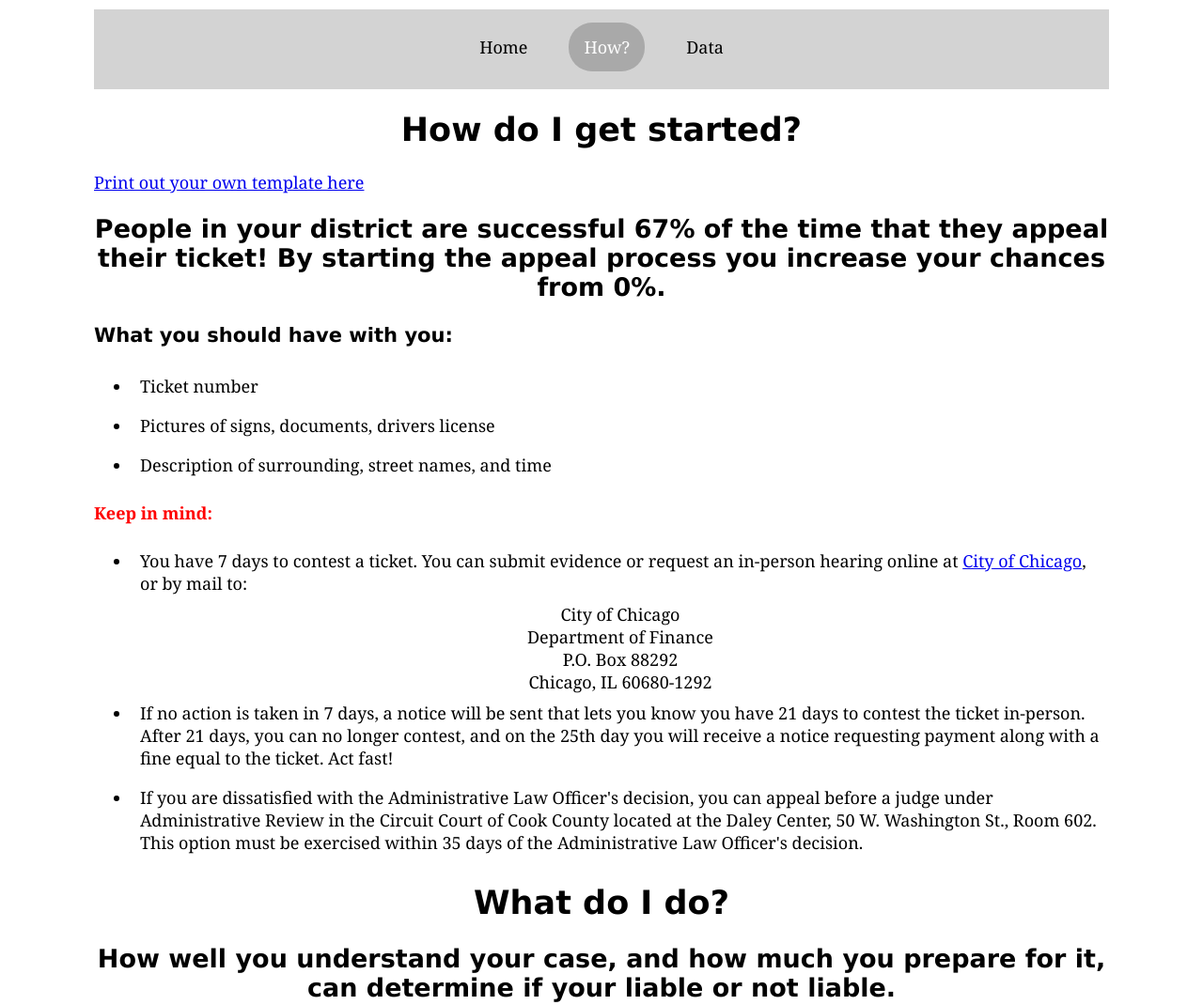
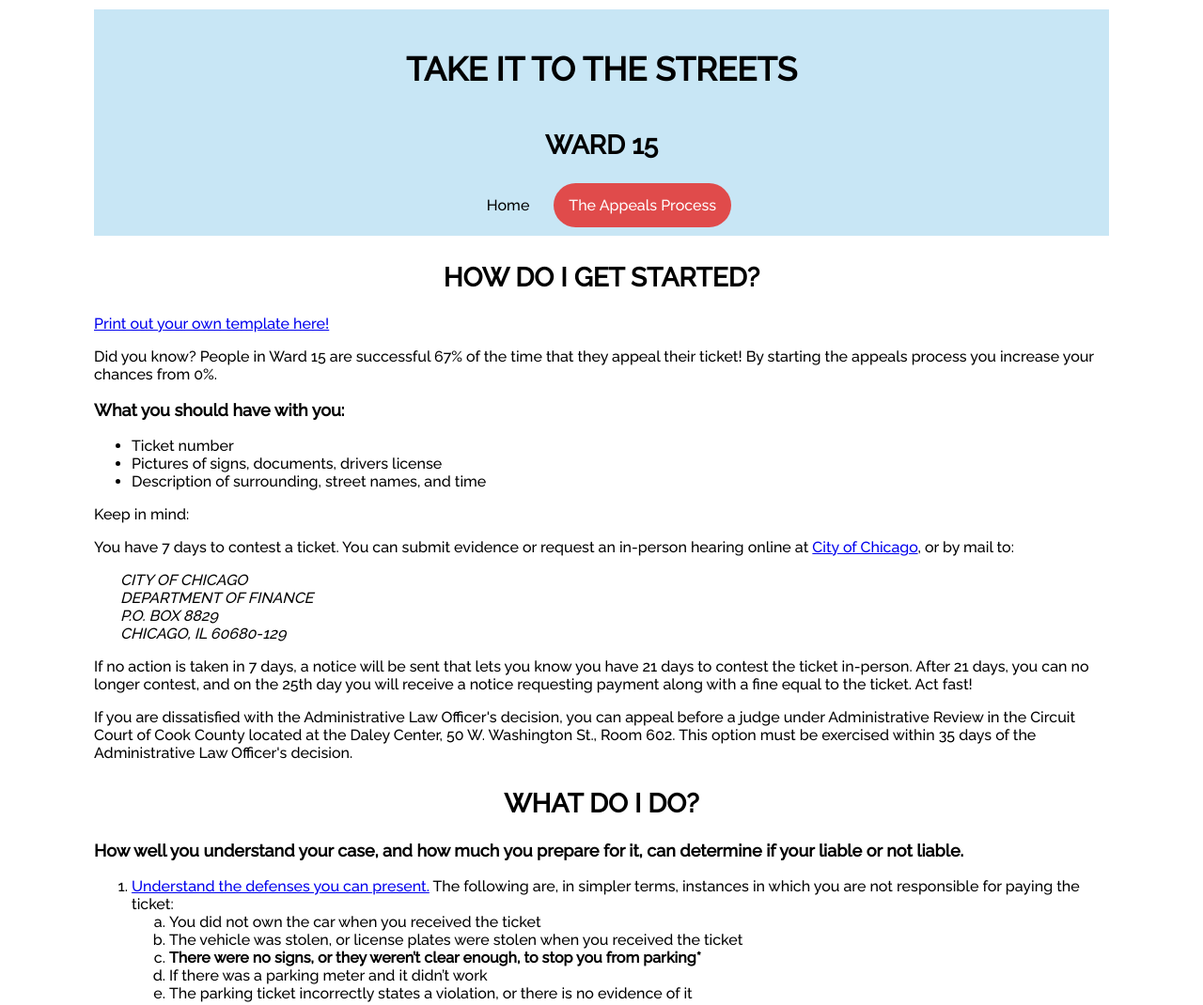
Before and after one commit to cdharma3/tech-com-final, a plain HTML site: page template.html in a window 1280 px wide. Shown: the top 1070 px of the page at 94% size. Drawn offline with Linux system fonts and the light colour scheme.

Commit message:
Beta CSS version, updating html and pngs

```diff
--- a/css/style.css
+++ b/css/style.css
@@ -5,8 +5,9 @@ html {
 
 body {
     /* Default values for body, should be overwritten */
-    font-family: Cambria, Times, 'Times New Roman', serif;
-    font-size: 18px;
+    font-family: 'Raleway', verdana, Cambria, Times;
+    font-size: 16px;
+    font-weight: 450;
     margin: 0 auto;
     padding: 10px;
     max-width: 1080px;
@@ -18,22 +19,53 @@ img {
 }
 
 h1 {
-    font-family: verdana, Cambria, Times;
+    font-family: 'Raleway', verdana, Cambria, Times;
     font-size: 35px;
+    font-weight: 800;
+    line-height: 72px;
+    text-align: center;
+    text-transform: uppercase;
+
 }
 
 h2 {
-    font-family: verdana, Cambria, Times;
+    font-family: 'Raleway', verdana, Cambria, Times;
+    font-size: 28px;
+    font-weight: 800;
+    margin-top: 28px;
+    text-align: center;
+    text-transform: uppercase;
 }
 
 h3 {
-    font-family: verdana, Cambria, Times;
+    font-family: 'Raleway', verdana, Cambria, Times;
+    font-size: 18px;
+    font-weight: 800;
+    text-align: left;
 }
 
 header {
-    background-color: lightgray;
+    background-color: #c8e6f5 ;
     text-align: center;
     padding: 5px;
+}
+
+footer {
+    font-size: 13px;
+    text-align: center;
+}
+
+address {
+    margin-left: 28px;
+    text-align: left;
+    text-transform: uppercase;
+}
+
+/* Did you know subtitle box */
+
+/* Hoverable */
+.hoverable:hover {
+    font-weight: 550;
 }
 
 /* Navbar content */
@@ -63,13 +95,13 @@ header {
 }
 
 .navbar-item a:hover {
-    background-color: gray;
+    background-color: #f85353;
     color: white;
 }
 
 #active {
     border-radius: 25px;
-    background-color: darkgray;
+    background-color: #e04b4b;
     color: white;
 }
 
@@ -91,9 +123,9 @@ header {
     border-radius: 25px;
     float: none;
     color: black;
-    background-color: lightgray;
+    background-color: #c8e6f5;
     margin-top: 10px;
-    margin-left: -44px;
+    margin-left: 21px;
     text-decoration: none;
     padding: 14px 16px;
     display: block;
@@ -101,7 +133,7 @@ header {
 }
 
 .dropdown-content a:hover {
-    background-color: gray;
+    background-color: #f85353;
 }
 
 .dropdown-wrapper:hover .dropdown-content {
@@ -115,16 +147,13 @@ header {
 }
 
 .grid-container .img_1 {
+    text-align: center;
     grid-column: 1 / 3;
     grid-row: 0;
 }
 
 .grid-container .img_2 {
-    grid-column: 3;
-    grid-row: 0;
-}
-
-.grid-container .img_3 {
+    text-align: center;
     grid-column: 1 / 3;
     grid-row: 1;
 }
--- a/css/templatestyle.css
+++ /dev/null
@@ -1,154 +0,0 @@
-/* Begin css file */
-html {
-    scroll-behavior: smooth;
-}
-
-body {
-    /* Default values for body, should be overwritten */
-    font-family: Cambria, Times, 'Times New Roman', serif;
-    font-size: 18px;
-    margin: 0 auto;
-    padding: 10px;
-    max-width: 1080px;
-}
-
-img {
-    max-width: 90%;
-    max-height: 90%;
-}
-
-h1 {
-    font-family: verdana, Cambria, Times;
-    font-size: 35px;
-    text-align: center;
-}
-
-h2 {
-    font-family: verdana, Cambria, Times;
-    text-align: center;
-}
-
-h3 {
-    font-family: verdana, Cambria, Times;
-}
-
-header {
-    background-color: lightgray;
-    text-align: center;
-    padding: 5px;
-}
-
-/* Navbar content */
-.navbar {
-    text-align: center;
-    list-style-type: none;
-    margin: 0 auto;
-    padding: 0;
-    overflow: visible;
-    display: inline-block;
-}
-
-.navbar-item {
-    overflow: visible;
-    float: left;
-    margin: 0 auto;
-}
-
-.navbar-item a {
-    border-radius: 25px;
-    display: block;
-    color: black;
-    text-align: center;
-    padding: 14px 16px;
-    margin-right: 10px;
-    text-decoration: none;
-}
-
-.navbar-item a:hover {
-    background-color: gray;
-    color: white;
-}
-
-#active {
-    border-radius: 25px;
-    background-color: darkgray;
-    color: white;
-}
-
-/* Dropdown Style */
-.dropdown-wrapper .dropdown-button {
-    font-family: inherit;
-    margin: 0;
-}
-
-.dropdown-content {
-    float: center;
-    text-align: center;
-    display: none;
-    position: absolute;
-    z-index: 1;
-}
-
-.dropdown-content li a{
-    border-radius: 25px;
-    float: none;
-    color: black;
-    background-color: lightgray;
-    margin-top: 10px;
-    margin-left: -44px;
-    text-decoration: none;
-    padding: 14px 16px;
-    display: block;
-    text-align: center;
-}
-
-.dropdown-content a:hover {
-    background-color: gray;
-}
-
-.dropdown-wrapper:hover .dropdown-content {
-    display: block;
-}
-
-/* Grid layout */
-.grid-container {
-    display: grid;
-    grid-column-gap: 15px;
-}
-
-.grid-container .img_1 {
-    grid-column: 1 / 3;
-    grid-row: 0;
-}
-
-.grid-container .img_2 {
-    grid-column: 3;
-    grid-row: 0;
-}
-
-.grid-container .img_3 {
-    grid-column: 1 / 3;
-    grid-row: 1;
-}
-
-/* Contact footer */
-#contact {
-    text-align: center;
-}
-p.reminder{
-    text-align: left;
-    font-weight: bold;
-    color: #ff0000;
-}
-li.address{
-    text-align: center;
-    list-style: none;
-    padding:0em;
-}
-li{
-    padding: .5em;
-}
-li.add{
-    padding:0em;
-}
-.tab { line-height: 1.8; }
--- a/template.html
+++ b/template.html
@@ -9,9 +9,10 @@
     <meta name="description" content="Dismiss your parking ticket website" />
 
     <!-- Imports -->
-    <link rel="stylesheet" href="./css/templatestyle.css">
-    <!-- Google material icons -->
-    <link rel="stylesheet" href="https://fonts.googleapis.com/icon?family=Material+Icons">
+    <link rel="stylesheet" href="./css/style.css">
+    <link rel="preconnect" href="https://fonts.googleapis.com">
+    <link rel="preconnect" href="https://fonts.gstatic.com" crossorigin>
+    <link href="https://fonts.googleapis.com/css2?family=Raleway:wght@300;400;500&display=swap" rel="stylesheet">
 
     <title>Chicago Parking Tickets</title>
 
@@ -19,19 +20,21 @@
 
 <body>
     <header>
+        <h1>Take It To The Streets</h1>
+        <h2>Ward 15</h2>
         <nav id="header">
             <ul class="navbar">
-                <!-- Example of regular items -->
+                <!-- Dropdown navbar -->
                 <li class="navbar-item"><a href="./index.html">Home</a></li>
-                <li class="navbar-item"><a href="./template.html" id="active">How?</a></li>
                 <li class="navbar-item">
                     <div class="dropdown-wrapper">
-                        <a class="dropdown-button" href="data.html">Data</a>
+                        <a class="dropdown-button" href="./template.html" id="active">The Appeals Process</a>
 
-                        <!-- Example of a drop down item -->
+                        <!-- Dropdown item -->
                         <div class="dropdown-content">
                             <ul class="navbar">
-                                <li><a href="data.html#example1">Example Item 1</a></li>
+                                <li><a href="./template.html#Firststeps">Getting Started</a></li>
+                                <li><a href="./template.html#WhatToSay">What Do I Do?</a></li>
                             </ul>
                         </div>
                     </div>
@@ -39,44 +42,56 @@
             </ul>
         </nav>
     </header>
-    <div class="Firststeps">
-        <h1 class="title">How do I get started?</h1>
-        <a href="AppealTemplateWard15.pdf" target= "_blank">Print out your own template here</a>
-        <h2 class="subtitle">People in your district are successful 67% of the time that they appeal their ticket! By
-            starting the appeal process you increase your chances from 0%.</h2>
+    <!-- First Steps Section -->
+    <div id="Firststeps">
+        <h2 class="title">How do I get started?</h2>
+        <a href="AppealTemplateWard15.pdf" target= "_blank">Print out your own template here!</a>
+
+        <p class="subtitle">Did you know? People in Ward 15 are successful 67% of the time that they appeal their ticket! By
+            starting the appeals process you increase your chances from 0%.</p>
+
             <div class ="prereq">
                 <h3>What you should have with you:</h3>
                 <ul>
-                    <li>Ticket number</li>
+                    <li class='hoverable'>Ticket number</li>
                     <li>Pictures of signs, documents, drivers license</li>
                     <li>Description of surrounding, street names, and time </li>
                 </ul>
             </div>
-        <p class="reminder"> Keep in mind: </p>
+        <div>
+            <p> Keep in mind: </p>
 
-        <ul>
-            <li>You have 7 days to contest a ticket. You can submit evidence or request an in-person hearing online at
+            <div>
+                <p>You have 7 days to contest a ticket. You can submit evidence or request an in-person hearing online at
                     <a
                         href=https://www.chicago.gov/city/en/depts/fin/provdrs/parking_and_redlightcitationadministration/svcs/view_automated_speedenforcementvideo1.html target= "_blank">
                         City of Chicago</a>, or by mail to:
-            </li>
-            <li class="address"> City of Chicago </li>
-            <li class="address"> Department of Finance</li>
-            <li class="address">P.O. Box 88292</li>
-            <li class="address">Chicago, IL 60680-1292</li>
-            <li>If no action is taken in 7 days, a notice will be sent that lets you know you have 21 days to contest
+                </p>
+
+                <address>
+                    City of Chicago <br>
+                    Department of Finance <br>
+                    P.O. Box 8829 <br>
+                    Chicago, IL 60680-129 <br>
+                </address>
+
+                <p>If no action is taken in 7 days, a notice will be sent that lets you know you have 21 days to contest
                     the ticket in-person. After 21 days, you can no longer contest, and on the 25th day you will receive a
-                notice requesting payment along with a fine equal to the ticket. Act fast! </li>
-            <li>If you are dissatisfied with the Administrative Law Officer's decision, you can appeal before a judge
+                    notice requesting payment along with a fine equal to the ticket. Act fast!
+                </p>
+                <p>If you are dissatisfied with the Administrative Law Officer's decision, you can appeal before a judge
                     under Administrative Review in the Circuit Court of Cook County located at the Daley Center, 50 W.
                     Washington St., Room 602. This option must be exercised within 35 days of the Administrative Law
-                Officer's decision.</li>
-        </ul>
+                    Officer's decision.
+                </p>
             </div>
-    <div class="WhatToSay">
-        <h1>What do I do?</h1>
-        <h2> How well you understand your case, and how much you prepare for it, can determine if your liable or not
-            liable.</h2>
+        </div>
+    </div>
+
+    <div id="WhatToSay">
+        <h2>What do I do?</h2>
+        <h3> How well you understand your case, and how much you prepare for it, can determine if your liable or not
+            liable.</h3>
         <ol>
             <li> <a
                     href=https://www.chicago.gov/city/en/depts/fin/supp_info/revenue/challenging_tickets/contesting_in_person.html target= "_blank">Understand
@@ -113,12 +128,12 @@
                 </ol>
             </li>
         </ol>
-        <p><b>*In Ward 15, 3 of the top 5 violations are related to some sort of signage (Special Event, Improper
+        <p><b>*In Ward 15, 3 of the top 5 violations are related to some sort of incorrect sign (Special Event, Improper
                 Display, Parking Prohibited Anytime) </b></p>
     </div>
     <div class="Examples">
-        <h1>Example Appeal</h1>
-        <h2>Here is what you may do if you got a ticket for parking during street cleaning</h2>
+        <h2>Example Appeal</h2>
+        <h3>Here is what you may do if you got a ticket for parking during street cleaning</h3>
         <p class="tab">Good Morning, Your Honor. My name is John Smith. I am here to contest ticket number 0000112233,
             which I received on December 3rd on Lincoln Ave. I found a spot on the street as the parking lot was full,
             and I made sure to follow the signs. I was ticketed for parking during “Street Cleaning”, but the spot I
@@ -127,8 +142,12 @@
             was there was torn and the timings were not visible. I ask that my ticket be dismissed. Thank you, Your
             Honor.</p>
     </div>
-    <footer>Information from the following sources:
-        https://www.chicago.gov/city/en/depts/fin/supp_info/revenue/challenging_tickets.html. Data from:ProPublica </footer>
+
+
+    <footer>
+        Data sourced from the <a href='https://www.chicago.gov/city/en/depts/fin/supp_info/revenue/challenging_tickets.html'
+        target='_blank'>City of Chicago by ProPublica</a>
+    </footer>
 </body>
 
 </html>
```
Also changed, not shown: index.html (+27 -12 lines), img/appeal_success_rate.png, img/handheld-ticket.jpg (added), img/top5_violations.png. Lines whose indentation alone changed are shown as unchanged.
